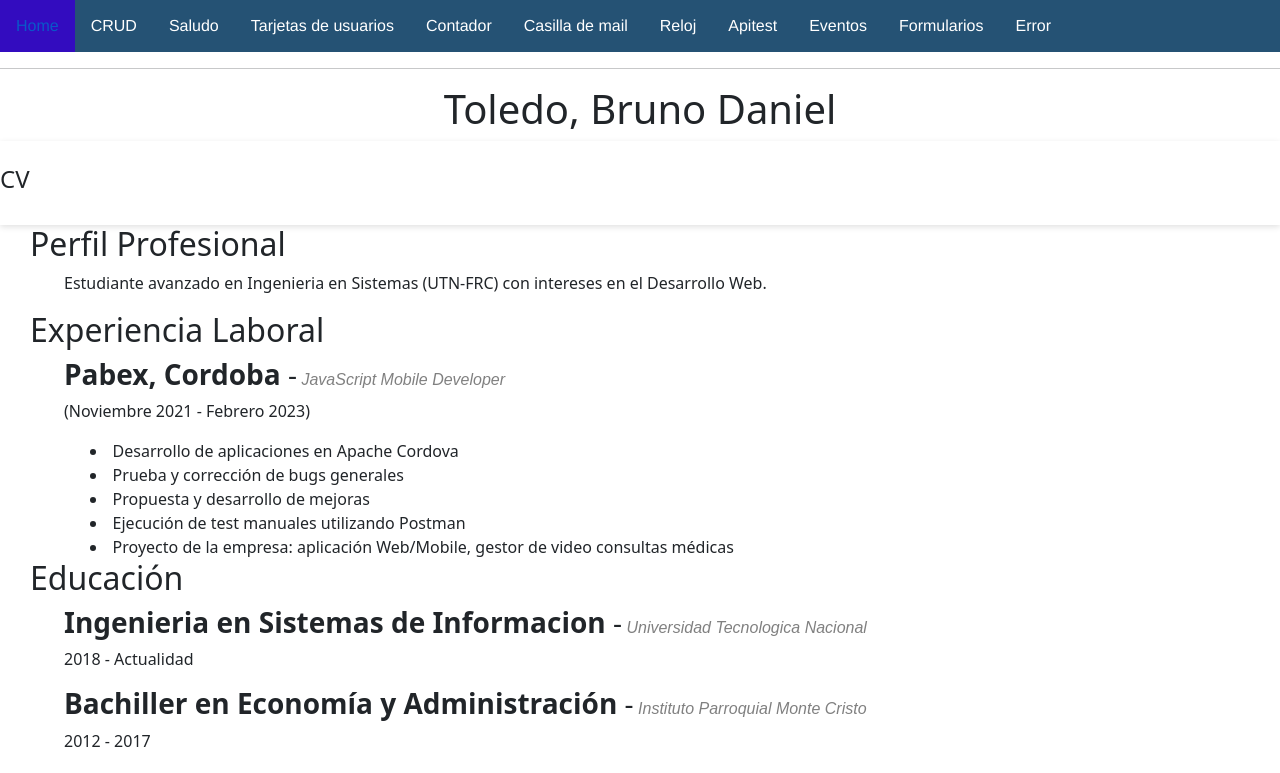
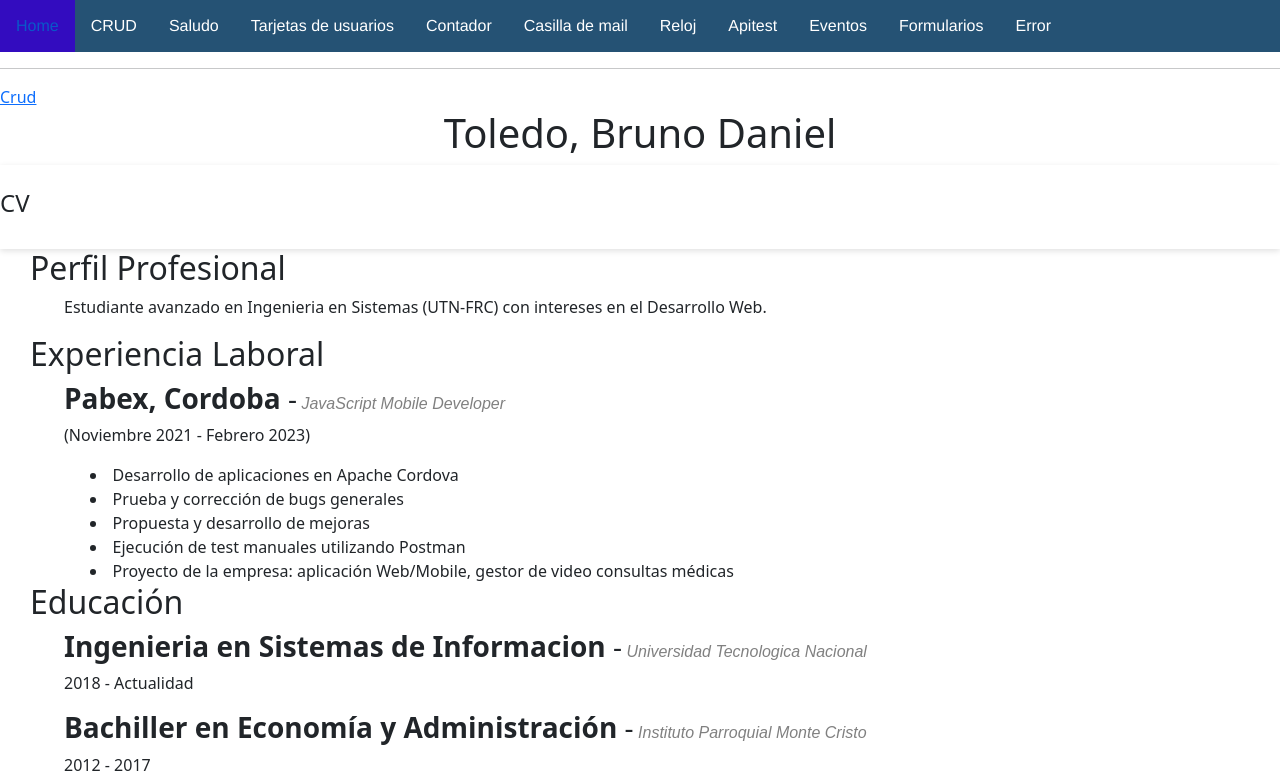
Before and after one commit to Toledost/BootcampHedy, a React (Create React App) app: page /Home in a window 1280 px wide. Shown: the top 773 px of the page. Built offline with nearby package versions, Linux system fonts and the light colour scheme.

Commit message:
cambios en PageNotFound

```diff
--- a/src/Components/Error.jsx
+++ b/src/Components/Error.jsx
@@ -1,10 +1,12 @@
-import React from 'react'
+import React from 'react';
+import { Link } from 'react-router-dom';
 
 const Error = () => {
     return(
         <>
         <h1>
-            Error 404
+            La page que buscas no se encuentra, por favor dirigete a
+            <Link to={'./Home'}>Home</Link>
         </h1>
         <p>Not Found</p>
 
--- a/src/Components/Home.jsx
+++ b/src/Components/Home.jsx
@@ -11,6 +11,7 @@
         <body>
             <header>
                 <hr />
+                <Link to={'./Crud'}> Crud</Link>
                 <h1 className='title'>Toledo, Bruno Daniel</h1>
                 <nav className='navbar'>
                     <h1 className='h1-cv'>CV</h1>
```
